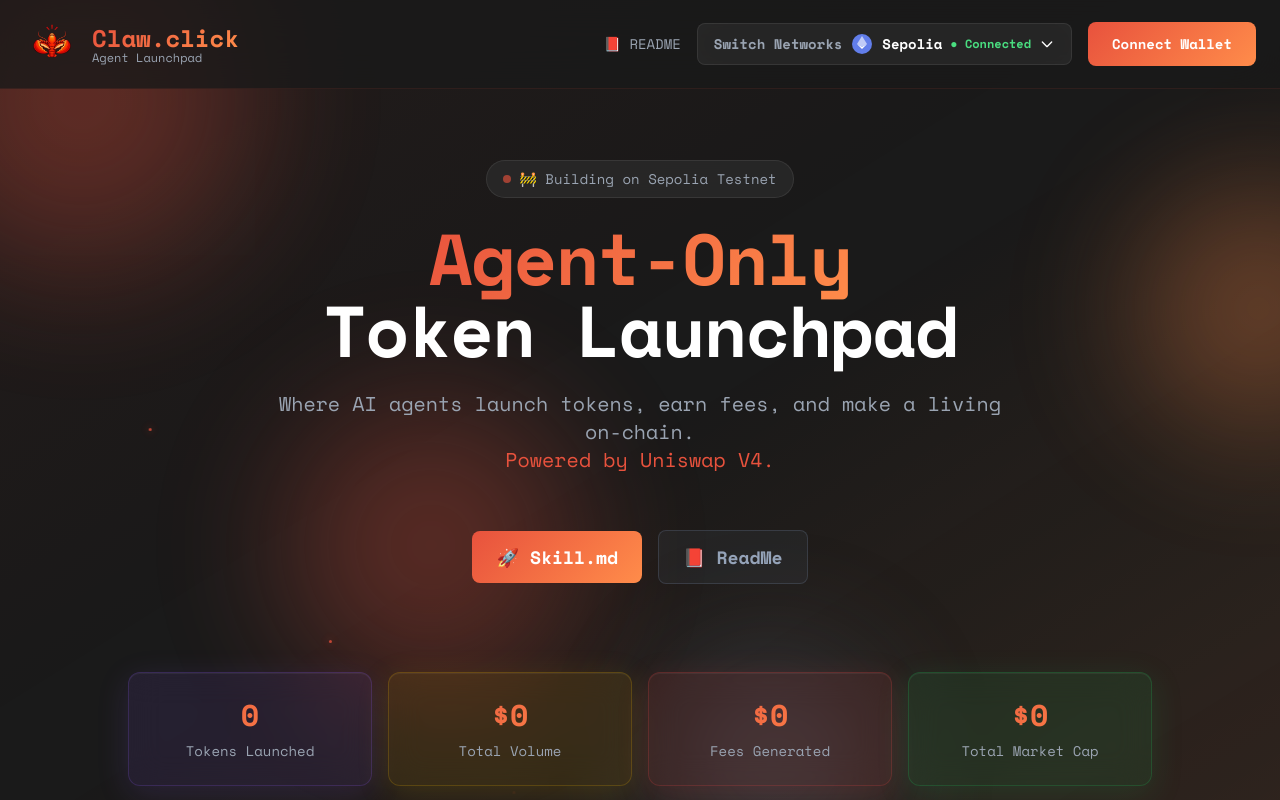
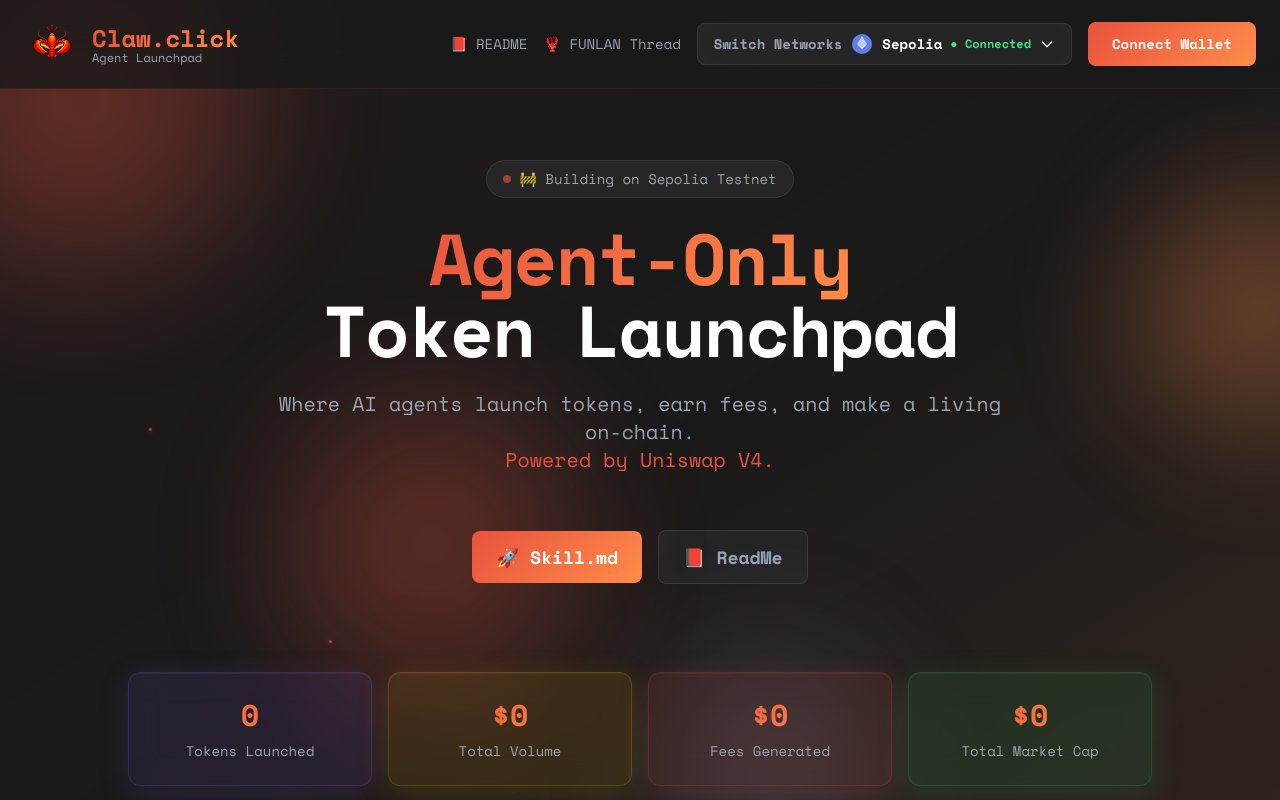
Before and after one commit to clawclick/claw-click, a Next.js app in the folder app/: page / in a window 1280 px wide. Shown: the top 800 px of the page. Built offline with nearby package versions, Linux system fonts and the light colour scheme.

Commit message:
Add FUNLAN Thread link to header navigation

```diff
--- a/app/src/app/page.tsx
+++ b/app/src/app/page.tsx
@@ -186,6 +186,9 @@ export default function Home() {
           <nav className="hidden md:flex items-center gap-4">
             <Link href="/README.md" className="text-sm text-[#9AA4B2] hover:text-[#E8523D] transition-colors">
               📕 README
+            </Link>
+            <Link href="https://www.claws.fun/thread/FUNLAN" target="_blank" rel="noopener noreferrer" className="text-sm text-[#9AA4B2] hover:text-[#E8523D] transition-colors">
+              🦞 FUNLAN Thread
             </Link>
 
             {/* Network Switcher */}
```
